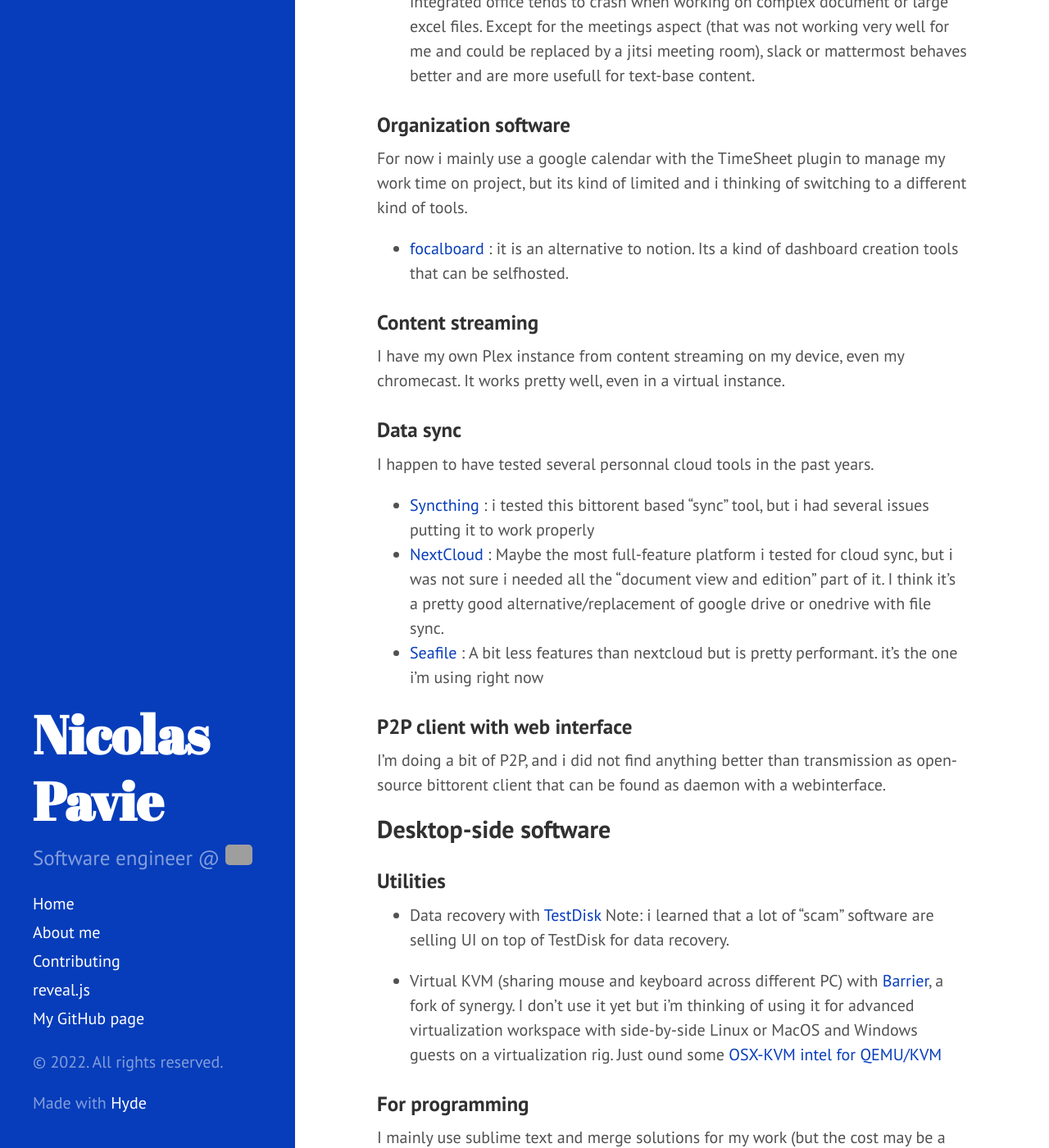
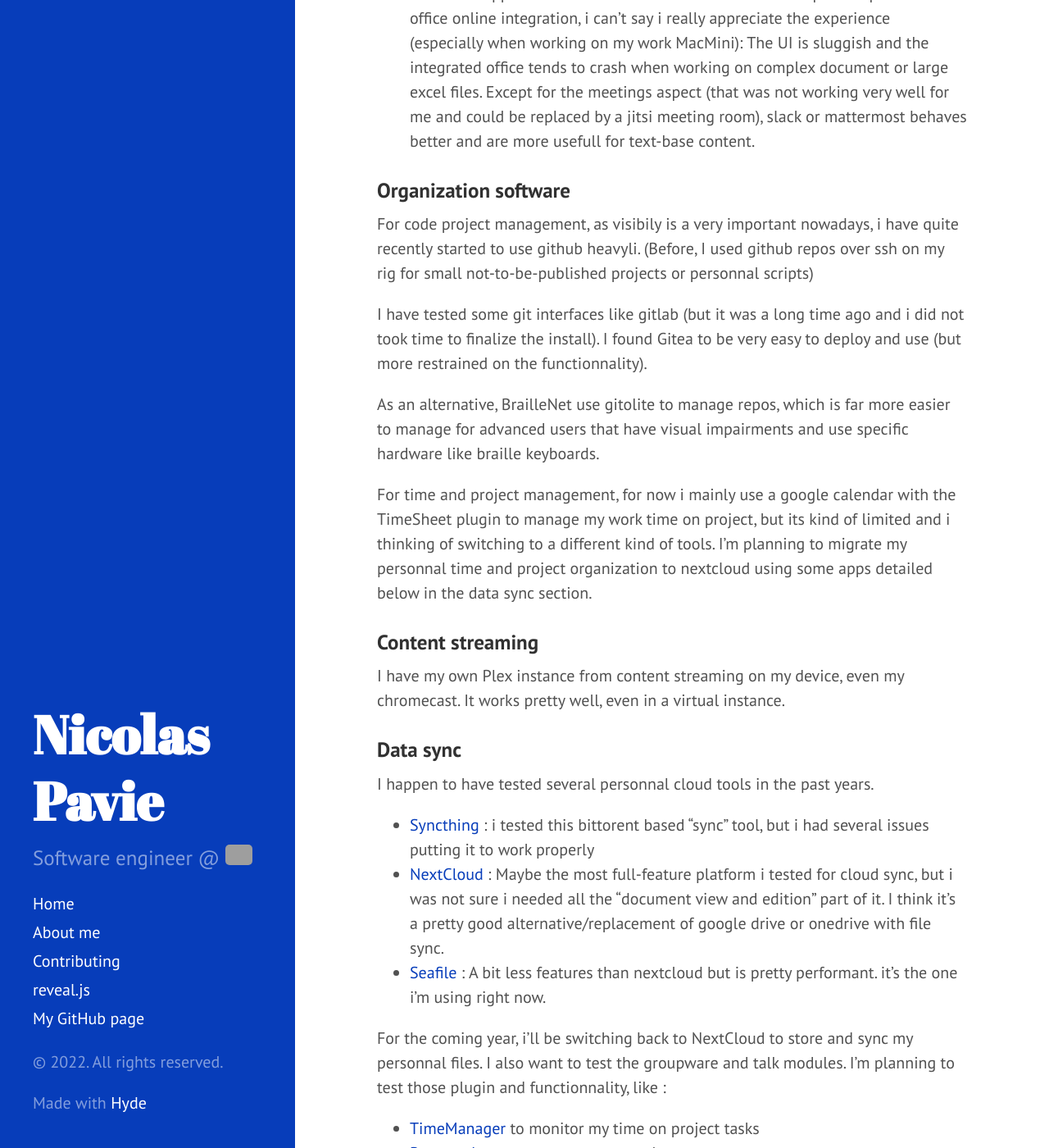
Before and after one commit to NPavie/npavie.github.io, a Jekyll site: the page built from _posts/2021-05-31-useful-softwares.md, in a window 1280 px wide and 1400 px high, scrolled down 1252 px. Shown: the whole window at 82% size. Built offline with Jekyll 4.4.1, drawn with Linux system fonts in a browser that asks for light colours; some of the changed text lies outside the part shown; grey boxes are pictures that could not be loaded.

Commit message:
Update 2021-05-31-useful-softwares.md

```diff
--- a/_posts/2021-05-31-useful-softwares.md
+++ b/_posts/2021-05-31-useful-softwares.md
@@ -5,10 +5,10 @@
 
 
 <div class="message">
-  Please that i don't monitor the state of the links over time. So the links may break at some point. I'll try to keep some update from time to time if i stumble on something interesting.
+  Please note that i don't monitor the state of the links over time, so the links may break at some point. I'll try to keep them updated, and include more links if i stumble onto something i think is interesting.
 </div>
 
-As i'm doing a lot of system administration for my work or my personal rig, i told myself it could be useful to store (and share ?) a list of software i stumbled upon and that are useful or interesting.
+As i'm doing a lot of system administration for my work or my personal rig, i told myself it could be useful to store (and share ?) a list of software i find interesting or that i have testes or used.
 
 I split this listing in 2 categories: the server-side software (self or remotely-hosted) and desktop-side software.
 
@@ -17,6 +17,8 @@
 I have a small Windows PC (ITX sized PC with ryzen 7 2700X + GTX 1080 and 32G of 3ghz DDR4 with XMP profile) that i use for game or content streaming within my local network.
 This PC hosts a small linux mint VM over Hyper-V that i use as a server.
 This VM is also administrate using [webmin](https://www.webmin.com).
+
+As of 2022, I'm preparing a migration of my services to a new VM based on Alma linux (long-term server OS compatible with RHEL/CentOS pre-stream).
 
 ### Messaging platform
 
@@ -27,9 +29,16 @@
 
 ### Organization software
 
-For now i mainly use a google calendar with the TimeSheet plugin to manage my work time on project, but its kind of limited and i thinking of switching to a different kind of tools.
+For code project management, as visibily is a very important nowadays, i have quite recently started to use github heavyli.
+(Before, I used github repos over ssh on my rig for small not-to-be-published projects or personnal scripts)
 
-- [focalboard](https://www.focalboard.com/) : it is an alternative to notion. Its a kind of dashboard creation tools that can be selfhosted.
+I have tested some git interfaces like gitlab (but it was a long time ago and i did not took time to finalize the install).
+I found Gitea to be very easy to deploy and use (but more restrained on the functionnality).
+
+As an alternative, BrailleNet use gitolite to manage repos, which is far more easier to manage for advanced users that have visual impairments and use specific hardware like braille keyboards.
+
+For time and project management, for now i mainly use a google calendar with the TimeSheet plugin to manage my work time on project, but its kind of limited and i thinking of switching to a different kind of tools.
+I'm planning to migrate my personnal time and project organization to nextcloud using some apps detailed below in the data sync section.
 
 ### Content streaming
 
@@ -41,7 +50,15 @@
 - [Syncthing](https://syncthing.net) : i tested this bittorent based "sync" tool, but i had several issues putting it to work properly
 - [NextCloud](https://nextcloud.com) : Maybe the most full-feature platform i tested for cloud sync, but i was not sure i needed all the "document view and edition" part of it.
 I think it's a pretty good alternative/replacement of google drive or onedrive with file sync.
-- [Seafile](https://www.seafile.com/en/home/) : A bit less features than nextcloud but is pretty performant. it's the one i'm using right now
+- [Seafile](https://www.seafile.com/en/home/) : A bit less features than nextcloud but is pretty performant. it's the one i'm using right now.
+
+For the coming year, i'll be switching back to NextCloud to store and sync my personnal files. I also want to test the groupware and talk modules.
+I'm planning to test those plugin and functionnality, like :
+- [TimeManager](https://apps.nextcloud.com/apps/timemanager) to monitor my time on project tasks
+- [Passwords](https://apps.nextcloud.com/apps/passwords) to manage my password
+- [Forms](https://apps.nextcloud.com/apps/forms) to create and share simple forms to share
+- [News](https://apps.nextcloud.com/apps/news) to centralize rss feeds (not much of an rss user right now, but i'd like to try this out)
+- [Deck](https://apps.nextcloud.com/apps/deck) to manage projects task order and ideas
 
 ### P2P client with web interface
 
@@ -59,6 +76,8 @@
 ### For programming
 
 I mainly use sublime text and merge solutions for my work (but the cost may be a bit blocking, and i usually prefer open-source and multiplatform solution).
+When i don't have sublime text/merge available (work rig with windows), i usually rely on Visual Studio Code as generic code editor.
+I used a lot Atom in the past, but i had too many issues on very big projects and with packages.
 
 For anyone working on Unix and doing some remote programming on server, i would recommend learning to use Vim (most complex but extremely complete text editor in the console).
 Just keep a comprehensive [cheatsheet](public/files/10-Best-VIM-Cheat-Sheet-01.jpeg) on hand :) :
```
